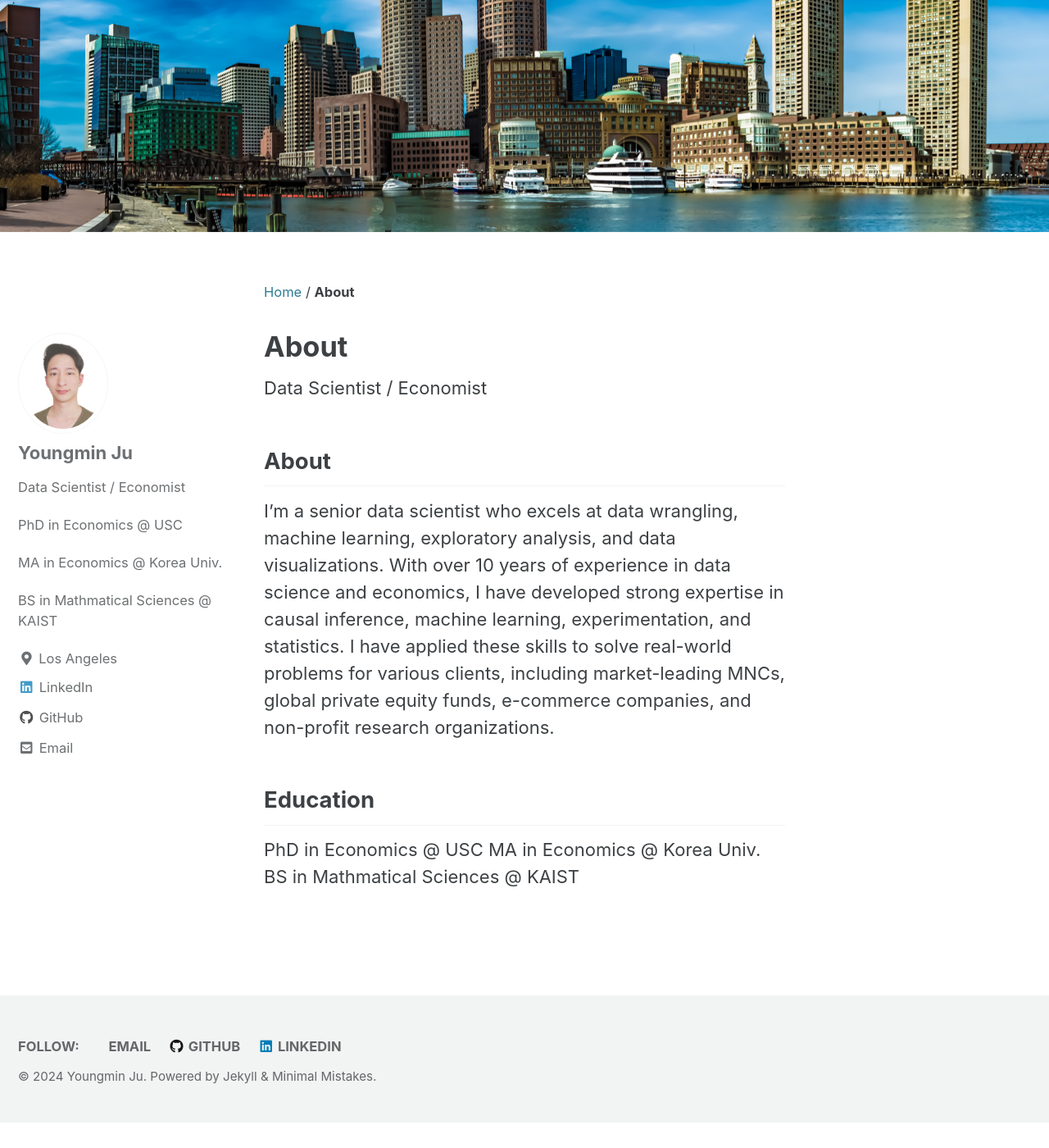
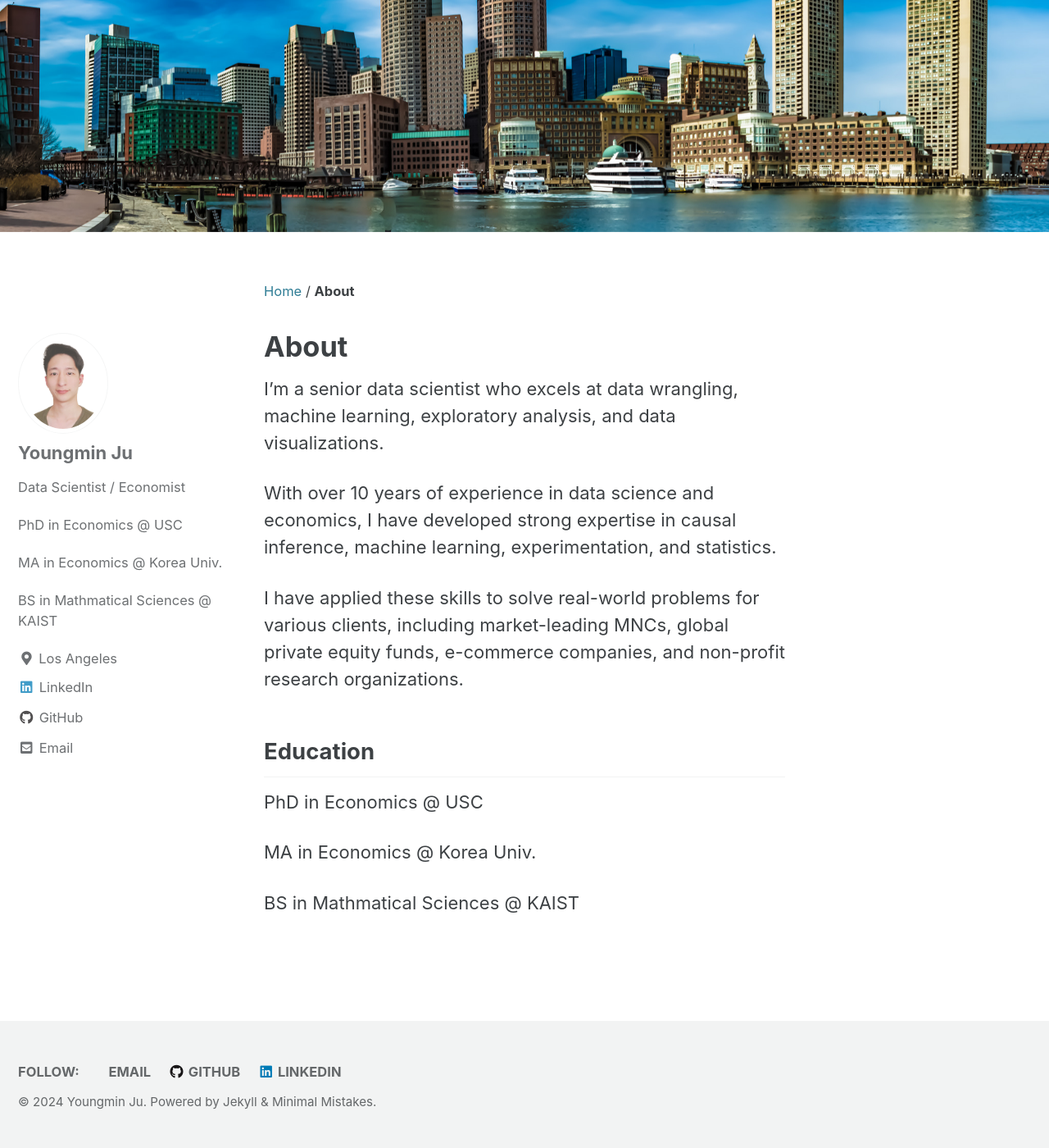
Before and after one commit to ymju86/ymju86.github.io, a Jekyll site: the page built from _pages/about.md, in a window 1280 px wide and 1400 px high, scrolled down 314 px. Shown: the whole window at 82% size. Built offline with Jekyll 4.4.1, drawn with Linux system fonts in a browser that asks for light colours; cached includes are drawn as plain includes; before the commit the page ends 1683 px from its top, so only the background shows below that.

Commit message:
about update

```diff
--- a/_pages/about.md
+++ b/_pages/about.md
@@ -5,14 +5,15 @@ header:
   image: "/images/waterfront.jpg"
 
 ---
+I'm a senior data scientist who excels at data wrangling, machine learning, exploratory analysis, and data visualizations.
 
-Data Scientist / Economist
+With over 10 years of experience in data science and economics, I have developed strong expertise in causal inference, machine learning, experimentation, and statistics.
 
-## About
-I'm a senior data scientist who excels at data wrangling, machine learning, exploratory analysis, and data visualizations.
-With over 10 years of experience in data science and economics, I have developed strong expertise in causal inference, machine learning, experimentation, and statistics. I have applied these skills to solve real-world problems for various clients, including market-leading MNCs, global private equity funds, e-commerce companies, and non-profit research organizations.
+I have applied these skills to solve real-world problems for various clients, including market-leading MNCs, global private equity funds, e-commerce companies, and non-profit research organizations.
 
 ## Education
 PhD in Economics @ USC
+
 MA in Economics @ Korea Univ.
+
 BS in Mathmatical Sciences @ KAIST
```
